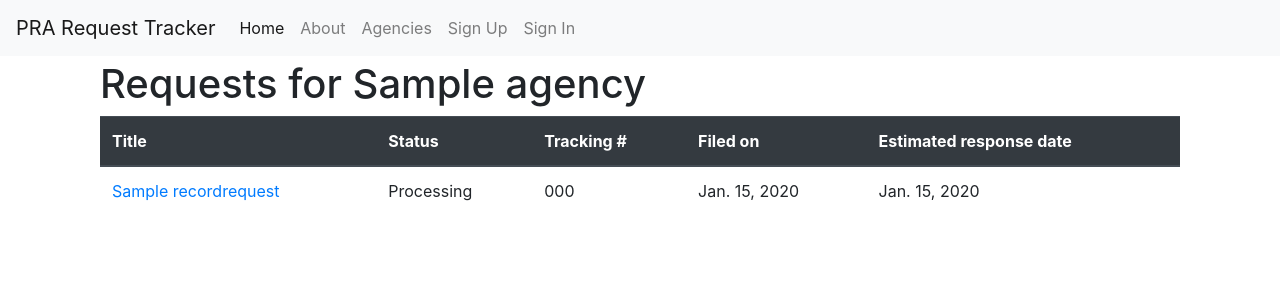
After one commit to OrcaCollective/pra-request-tracker, a Django app: a page that uses pra_request_tracker/templates/base.html in a window 1280 px wide. The commit adds this page. Shown: the top 300 px of the page. Run offline with Django 3.2, Linux system fonts and the light colour scheme; tables that the repository leaves empty hold one stand-in row (values such as "Sample post"); some libraries are stand-ins or nearby versions.

Commit message:
Add agency and request detail views (#5)
* Add agency and request detail views

* Add agency list view

* Add more fields and statuses to the model

Match the Divest SPD spreadsheet. We can probably refine the full
list of statuses at some point but for now having all the MuckRock
ones plus the couple statuses that were different from Divest SPD's
spreadsheet should be sufficient. They can use it as they see fit.

* Add new fields to record request detail view

* Convert request list into a table

* Convert agency list view into table

* Prefetch recordrequest file set

* Remove errant closing tag

* Add whitespace

Co-authored-by: Madison Swain-Bowden <bowdenm@spu.edu>

* Allow unauthed users to see everything but files

* Open everything

Co-authored-by: Madison Swain-Bowden <bowdenm@spu.edu>

```diff
--- a/config/urls.py
+++ b/config/urls.py
@@ -14,6 +14,12 @@ urlpatterns = [
     path(settings.ADMIN_URL, admin.site.urls),
     # User management
     path("users/", include("pra_request_tracker.users.urls", namespace="users")),
+    path(
+        "record-requests/",
+        include(
+            "pra_request_tracker.record_requests.urls", namespace="record_requests"
+        ),
+    ),
     path("accounts/", include("allauth.urls")),
     # Your stuff: custom urls includes go here
 ] + static(settings.MEDIA_URL, document_root=settings.MEDIA_ROOT)
--- a/pra_request_tracker/record_requests/models.py
+++ b/pra_request_tracker/record_requests/models.py
@@ -1,4 +1,5 @@
 from django.db import models
+from django.utils.functional import cached_property
 
 from pra_request_tracker.users.models import User
 
@@ -15,7 +16,7 @@ class Agency(BaseModel):
     class Meta:
         verbose_name_plural = "Agencies"
 
-    name = models.CharField(max_length=256, unique=True)
+    name = models.CharField(max_length=256, unique=True, db_index=True)
 
     def __str__(self):
         return f"Agency({self.id}) {self.name}"
@@ -25,6 +26,10 @@ class Agency(BaseModel):
         Deleting an Agency shouldn't be possible
         """
         pass
+
+    @cached_property
+    def request_count(self):
+        return self.recordrequest_set.count()
 
 
 class RecordRequest(BaseModel):
@@ -41,12 +46,18 @@ class RecordRequest(BaseModel):
         DONE = "done", "Completed"
         PARTIAL = "partial", "Partially Completed"
         ABANDONED = "abandoned", "Withdrawn"
+        IN_REVIEW = "review", "In Review"
+        INSTALLMENTS = "install", "Installments"
 
     requester = models.ForeignKey(User, on_delete=models.SET_NULL, null=True)
     description = models.TextField()
     agency = models.ForeignKey(Agency, on_delete=models.CASCADE)
     status = models.CharField(max_length=10, choices=Status.choices, db_index=True)
     title = models.CharField(max_length=256)
+    tracking_number = models.CharField(max_length=256, db_index=True, null=True)
+    filed_at = models.DateField(null=True)
+    estimated_response_date = models.DateField(null=True)
+    last_communication_date = models.DateField(null=True)
 
     def __str__(self):
         return f"RecordRequest({self.id}) {self.title} to {self.agency} with status {self.status}"
@@ -56,6 +67,14 @@ class RecordRequest(BaseModel):
         Deleteing a request shouldn't be possible. Instead change the status.
         """
         pass
+
+    @property
+    def status_label(self):
+        return self.Status(self.status).label
+
+    @cached_property
+    def files(self):
+        return self.recordrequestfile_set.all()
 
 
 class RecordRequestFile(BaseModel):
--- /dev/null
+++ b/pra_request_tracker/record_requests/urls.py
@@ -0,0 +1,12 @@
+from django.urls import path
+
+from .views import AgencyDetailView
+from .views import AgencyListView
+from .views import RecordRequestDetailView
+
+app_name = "record_requests"
+urlpatterns = [
+    path("agencies/", view=AgencyListView.as_view(), name="agencies"),
+    path("agency/<str:name>/", view=AgencyDetailView.as_view(), name="agency-detail"),
+    path("<int:pk>/", view=RecordRequestDetailView.as_view(), name="request-detail"),
+]
--- a/pra_request_tracker/record_requests/views.py
+++ b/pra_request_tracker/record_requests/views.py
@@ -1,3 +1,20 @@
-from django.shortcuts import render  # noqa
+from django.views.generic import DetailView
+from django.views.generic import ListView
 
-# Create your views here.
+from .models import Agency, RecordRequest
+
+
+class AgencyListView(ListView):
+    model = Agency
+    queryset = Agency.objects.prefetch_related("recordrequest_set")
+
+
+class AgencyDetailView(DetailView):
+    model = Agency
+    slug_field = "name"
+    slug_url_kwarg = "name"
+
+
+class RecordRequestDetailView(DetailView):
+    model = RecordRequest
+    queryset = RecordRequest.objects.prefetch_related("recordrequestfile_set")
--- a/pra_request_tracker/templates/base.html
+++ b/pra_request_tracker/templates/base.html
@@ -68,6 +68,9 @@
             <li class="nav-item">
               <a class="nav-link" href="{% url 'about' %}">About</a>
             </li>
+            <li class="nav-item">
+              <a class="nav-link" href="{% url 'record_requests:agencies' %}">Agencies</a>
+            </li>
             {% if request.user.is_authenticated %}
               <li class="nav-item">
                 {# URL provided by django-allauth/account/urls.py #}
--- /dev/null
+++ b/pra_request_tracker/templates/record_requests/agency_detail.html
@@ -0,0 +1,44 @@
+{% extends "base.html" %}
+{% load static %}
+
+{% block title %}Agency: {{ object.name }}{% endblock %}
+
+{% block content %}
+<div class="container">
+
+  <div class="row">
+    <div class="col-sm-12">
+	    <h1>Requests for {{ object.name }}</h1>
+    </div>
+  </div>
+
+  <div class="row">
+    <div class="col-sm-12">
+      <table class="table">
+        <thead class="thead-dark">
+          <tr>
+            <th scope="col">Title</th>
+            <th scope="col">Status</th>
+            <th scope="col">Tracking #</th>
+            <th scope="col">Filed on</th>
+            <th scope="col">Estimated response date</th>
+          </tr>
+        </thead>
+        <tbody>
+          {% for record_request in object.recordrequest_set.all %}
+            <tr>
+              <td>
+                <a href="{% url 'record_requests:request-detail' record_request.pk %}">{{ record_request.title }}</a>
+              </td>
+              <td>{{ record_request.status_label }}</td>
+              <td>{{ record_request.tracking_number }}</td>
+              <td>{{ record_request.filed_at }}</td>
+              <td>{{ record_request.estimated_response_date }}</td>
+            </tr>
+          {% endfor %}
+        </tbody>
+      </table>
+    </div>
+  </div>
+</div>
+{% endblock content %}
```
Also changed, not shown: pra_request_tracker/record_requests/forms.py (+11 -1 lines), pra_request_tracker/templates/record_requests/agency_list.html (added, +42 -0 lines), pra_request_tracker/templates/record_requests/recordrequest_detail.html (added, +39 -0 lines), pra_request_tracker/record_requests/migrations/0002_auto_20210703_0556.py (added).
